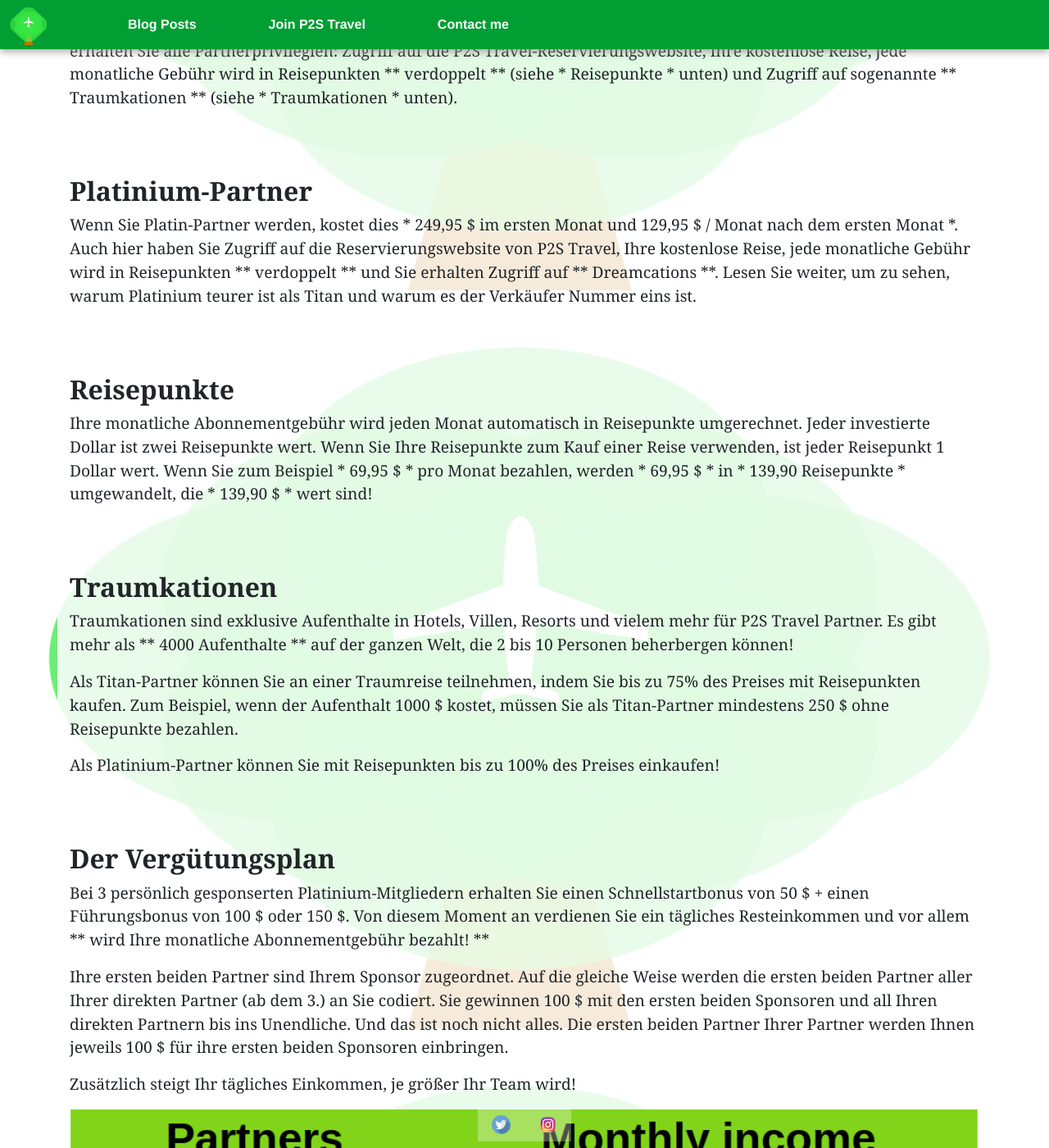
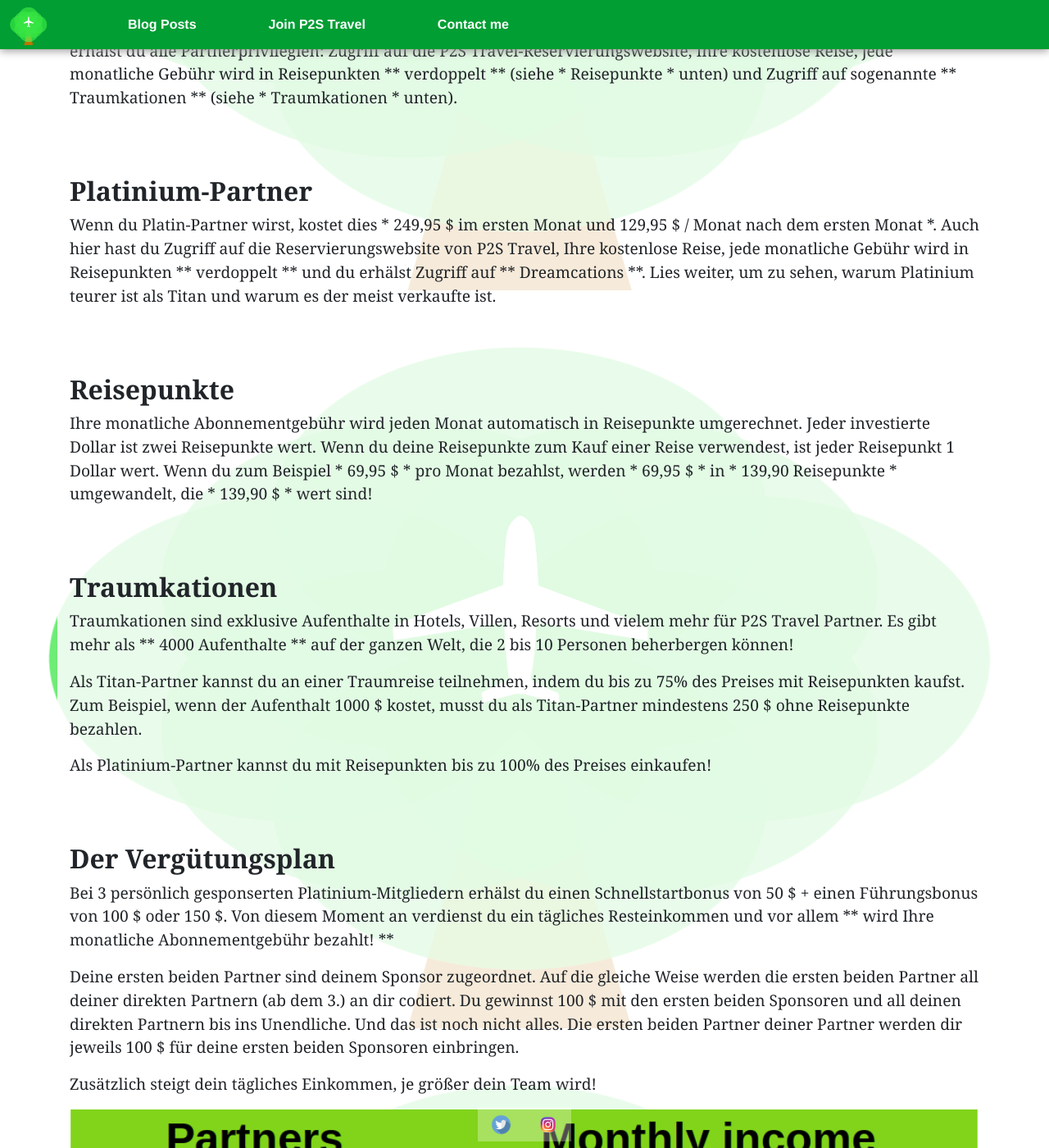
Before and after one commit to jdtravelp2s/jdtravelp2s.github.io, a Jekyll site: the page built from _posts/2020-01-11-p2s-travel-deutsch.md, in a window 1280 px wide and 1400 px high, scrolled down 546 px. Shown: the whole window at 82% size. Built offline with Jekyll 4.4.1, drawn with Linux system fonts in a browser that asks for light colours; some of the changed text lies outside the part shown.

Commit message:
correcting german post

```diff
--- a/_posts/2020-01-11-p2s-travel-deutsch.md
+++ b/_posts/2020-01-11-p2s-travel-deutsch.md
@@ -5,7 +5,7 @@
 
 # Was ist P2S Travel?
 
-Wie bereits erwähnt (https://jdtravelp2s.github.io/), ist P2S Travel ein privater Reiseclub, dessen Ziel es ist, die besten Preise für Hotels, Bootsfahrten, Urlaubsaktivitäten, Mietwagen und mehr zu erzielen. Anstatt Geld für Werbung wie auf anderen Buchungsseiten auszugeben, bietet P2S Travel Ihnen die Möglichkeit, nicht nur zu reisen, sondern auch ein Gehalt zu verdienen, indem Sie Partner werden!
+Wie bereits erwähnt (https://jdtravelp2s.github.io/), ist P2S Travel ein privater Reiseclub, dessen Ziel es ist, die besten Preise für Hotels, Bootsfahrten, Urlaubsaktivitäten, Mietwagen und mehr zu erzielen. Anstatt Geld für Werbung wie auf anderen Buchungsseiten auszugeben, bietet P2S Travel Ihnen die Möglichkeit, nicht nur zu reisen, sondern auch ein Gehalt zu verdienen, indem du Partner wirst!
 
 # P2S Reisepartner
 
@@ -13,35 +13,35 @@
 
 # Titan-Partner
 
-Ein Titan-Partner zu werden kostet * 129,95 $ im ersten Monat und 69,95 $ / Monat nach dem ersten Monat *. Damit erhalten Sie alle Partnerprivilegien: Zugriff auf die P2S Travel-Reservierungswebsite, Ihre kostenlose Reise, jede monatliche Gebühr wird in Reisepunkten ** verdoppelt ** (siehe * Reisepunkte * unten) und Zugriff auf sogenannte ** Traumkationen ** (siehe * Traumkationen * unten).
+Ein Titan-Partner zu werden kostet * 129,95 $ im ersten Monat und 69,95 $ / Monat nach dem ersten Monat *. Damit erhälst du alle Partnerprivilegien: Zugriff auf die P2S Travel-Reservierungswebsite, Ihre kostenlose Reise, jede monatliche Gebühr wird in Reisepunkten ** verdoppelt ** (siehe * Reisepunkte * unten) und Zugriff auf sogenannte ** Traumkationen ** (siehe * Traumkationen * unten).
 
 # Platinium-Partner
 
-Wenn Sie Platin-Partner werden, kostet dies * 249,95 $ im ersten Monat und 129,95 $ / Monat nach dem ersten Monat *. Auch hier haben Sie Zugriff auf die Reservierungswebsite von P2S Travel, Ihre kostenlose Reise, jede monatliche Gebühr wird in Reisepunkten ** verdoppelt ** und Sie erhalten Zugriff auf ** Dreamcations **. Lesen Sie weiter, um zu sehen, warum Platinium teurer ist als Titan und warum es der Verkäufer Nummer eins ist.
+Wenn du Platin-Partner wirst, kostet dies * 249,95 $ im ersten Monat und 129,95 $ / Monat nach dem ersten Monat *. Auch hier hast du Zugriff auf die Reservierungswebsite von P2S Travel, Ihre kostenlose Reise, jede monatliche Gebühr wird in Reisepunkten ** verdoppelt ** und du erhälst Zugriff auf ** Dreamcations **. Lies weiter, um zu sehen, warum Platinium teurer ist als Titan und warum es der meist verkaufte ist.
 
 # Reisepunkte
 
-Ihre monatliche Abonnementgebühr wird jeden Monat automatisch in Reisepunkte umgerechnet. Jeder investierte Dollar ist zwei Reisepunkte wert. Wenn Sie Ihre Reisepunkte zum Kauf einer Reise verwenden, ist jeder Reisepunkt 1 Dollar wert. Wenn Sie zum Beispiel * 69,95 $ * pro Monat bezahlen, werden * 69,95 $ * in * 139,90 Reisepunkte * umgewandelt, die * 139,90 $ * wert sind!
+Ihre monatliche Abonnementgebühr wird jeden Monat automatisch in Reisepunkte umgerechnet. Jeder investierte Dollar ist zwei Reisepunkte wert. Wenn du deine Reisepunkte zum Kauf einer Reise verwendest, ist jeder Reisepunkt 1 Dollar wert. Wenn du zum Beispiel * 69,95 $ * pro Monat bezahlst, werden * 69,95 $ * in * 139,90 Reisepunkte * umgewandelt, die * 139,90 $ * wert sind!
 
 # Traumkationen
 
 Traumkationen sind exklusive Aufenthalte in Hotels, Villen, Resorts und vielem mehr für P2S Travel Partner. Es gibt mehr als ** 4000 Aufenthalte ** auf der ganzen Welt, die 2 bis 10 Personen beherbergen können!
 
-Als Titan-Partner können Sie an einer Traumreise teilnehmen, indem Sie bis zu 75% des Preises mit Reisepunkten kaufen. Zum Beispiel, wenn der Aufenthalt 1000 $ kostet, müssen Sie als Titan-Partner mindestens 250 $ ohne Reisepunkte bezahlen.
+Als Titan-Partner kannst du an einer Traumreise teilnehmen, indem du bis zu 75% des Preises mit Reisepunkten kaufst. Zum Beispiel, wenn der Aufenthalt 1000 $ kostet, musst du als Titan-Partner mindestens 250 $ ohne Reisepunkte bezahlen.
 
-Als Platinium-Partner können Sie mit Reisepunkten bis zu 100% des Preises einkaufen!
+Als Platinium-Partner kannst du mit Reisepunkten bis zu 100% des Preises einkaufen!
 
 # Der Vergütungsplan
 
-Bei 3 persönlich gesponserten Platinium-Mitgliedern erhalten Sie einen Schnellstartbonus von 50 $ + einen Führungsbonus von 100 $ oder 150 $. Von diesem Moment an verdienen Sie ein tägliches Resteinkommen und vor allem ** wird Ihre monatliche Abonnementgebühr bezahlt! **
+Bei 3 persönlich gesponserten Platinium-Mitgliedern erhälst du einen Schnellstartbonus von 50 $ + einen Führungsbonus von 100 $ oder 150 $. Von diesem Moment an verdienst du ein tägliches Resteinkommen und vor allem ** wird Ihre monatliche Abonnementgebühr bezahlt! **
 
-Ihre ersten beiden Partner sind Ihrem Sponsor zugeordnet. Auf die gleiche Weise werden die ersten beiden Partner aller Ihrer direkten Partner (ab dem 3.) an Sie codiert. Sie gewinnen 100 $ mit den ersten beiden Sponsoren und all Ihren direkten Partnern bis ins Unendliche. Und das ist noch nicht alles. Die ersten beiden Partner Ihrer Partner werden Ihnen jeweils 100 $ für ihre ersten beiden Sponsoren einbringen.
+Deine ersten beiden Partner sind deinem Sponsor zugeordnet. Auf die gleiche Weise werden die ersten beiden Partner all deiner direkten Partnern (ab dem 3.) an dir codiert. Du gewinnst 100 $ mit den ersten beiden Sponsoren und all deinen direkten Partnern bis ins Unendliche. Und das ist noch nicht alles. Die ersten beiden Partner deiner Partner werden dir jeweils 100 $ für deine ersten beiden Sponsoren einbringen.
 
-Zusätzlich steigt Ihr tägliches Einkommen, je größer Ihr Team wird!
+Zusätzlich steigt dein tägliches Einkommen, je größer dein Team wird!
 
 <img class="d-block w-100 img-fluid" src="/assets/remuneration.png" alt="p2s travel remuneration plan">
 
-# Werden Sie Partner!
+# Werde Partner!
 
-Werden partner indem Sie [diesen link](https://p2stravel.com/join/jdtravelp2s) folgen!
-Sie haben Fragen? <a href="mailto:jeandavidtravel@gmail.com">Mir eine Mail schicken!</a>
+Werde partner indem du [diesen link](https://p2stravel.com/join/jdtravelp2s) folgst!
+Du hast Fragen? <a href="mailto:jeandavidtravel@gmail.com">Schick mir einfach eine Mail!</a>
```
